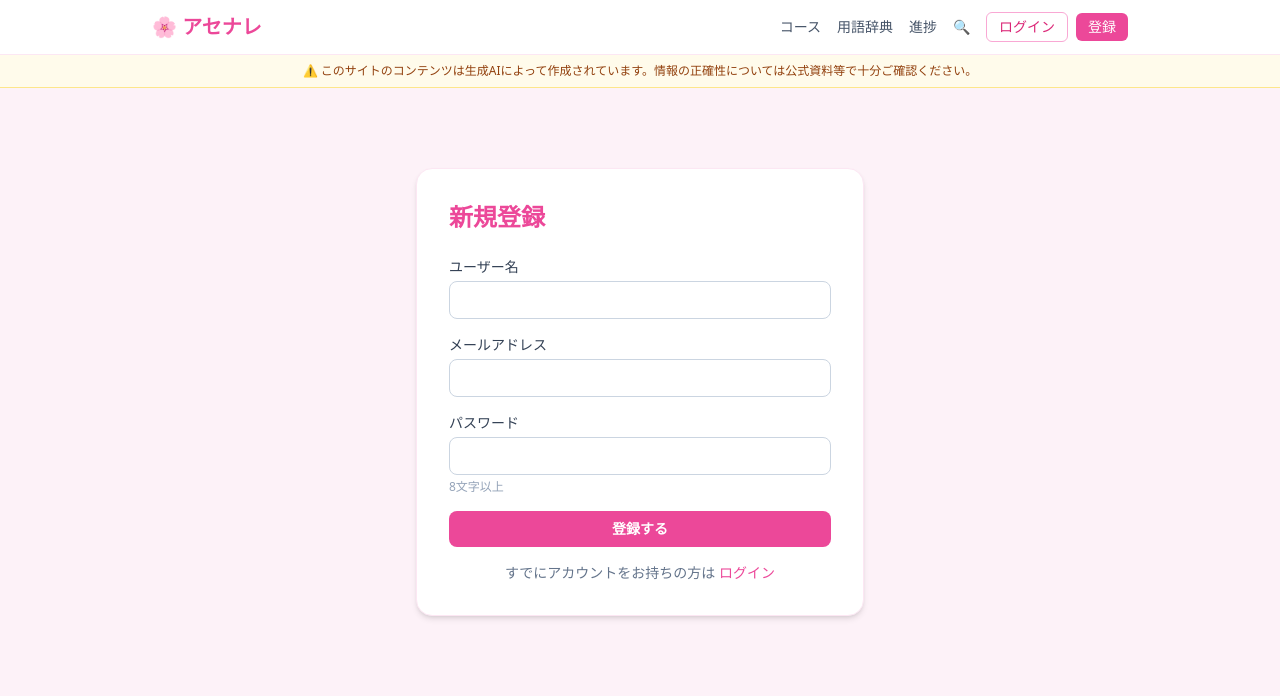
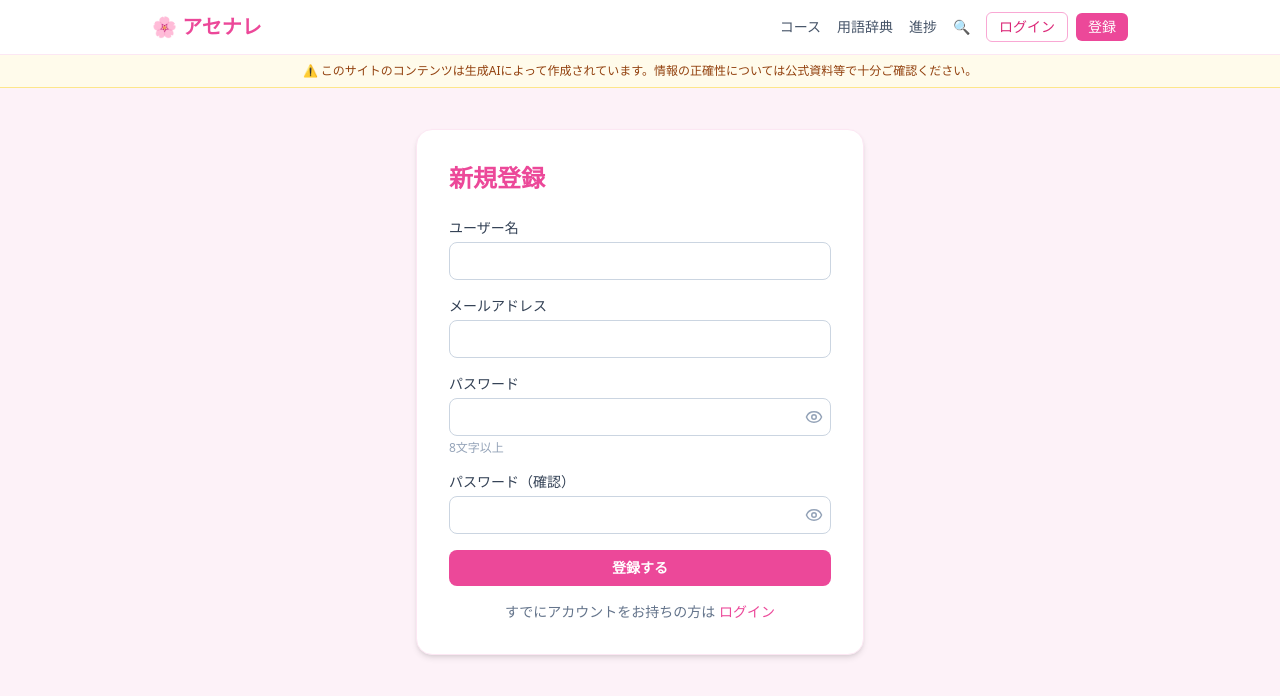
Before and after one commit to ymmtyamaterous/knowledge-assets, a Next.js app in the folder frontend/: page /auth/register in a window 1280 px wide. Shown: the top 696 px of the page. Built offline with nearby package versions, Linux system fonts and the light colour scheme; no server answers.

Commit message:
feat: 登録ページにパスワード確認機能と表示切替ボタンを追加

```diff
--- a/frontend/package.json
+++ b/frontend/package.json
@@ -10,6 +10,7 @@
     "test": "jest"
   },
   "dependencies": {
+    "lucide-react": "^1.7.0",
     "next": "15.5.12",
     "react": "19.1.1",
     "react-dom": "19.1.1"
--- a/frontend/src/app/auth/register/page.tsx
+++ b/frontend/src/app/auth/register/page.tsx
@@ -3,6 +3,7 @@
 import { useState, type FormEvent } from "react";
 import { useRouter } from "next/navigation";
 import Link from "next/link";
+import { Eye, EyeOff } from "lucide-react";
 import { useAuth } from "@/features/auth/AuthContext";
 
 export default function RegisterPage() {
@@ -11,12 +12,25 @@ export default function RegisterPage() {
   const [username, setUsername] = useState("");
   const [email, setEmail] = useState("");
   const [password, setPassword] = useState("");
+  const [confirmPassword, setConfirmPassword] = useState("");
+  const [showPassword, setShowPassword] = useState(false);
+  const [showConfirmPassword, setShowConfirmPassword] = useState(false);
   const [error, setError] = useState<string | null>(null);
   const [loading, setLoading] = useState(false);
 
   async function handleSubmit(e: FormEvent) {
     e.preventDefault();
     setError(null);
+
+    if (password.length < 8) {
+      setError("パスワードは8文字以上で入力してください。");
+      return;
+    }
+    if (password !== confirmPassword) {
+      setError("パスワードが一致しません。");
+      return;
+    }
+
     setLoading(true);
     try {
       await register(email, password, username);
@@ -56,15 +70,52 @@ export default function RegisterPage() {
           </div>
           <div>
             <label className="mb-1 block text-sm font-medium text-slate-700">パスワード</label>
+            <div className="relative">
               <input
-              type="password"
+                type={showPassword ? "text" : "password"}
                 required
                 minLength={8}
                 value={password}
                 onChange={(e) => setPassword(e.target.value)}
-              className="w-full rounded-lg border border-slate-300 px-3 py-2 text-sm focus:border-pink-400 focus:outline-none"
+                className="w-full rounded-lg border border-slate-300 px-3 py-2 pr-10 text-sm focus:border-pink-400 focus:outline-none"
               />
+              <button
+                type="button"
+                onClick={() => setShowPassword((v) => !v)}
+                className="absolute inset-y-0 right-2 flex items-center text-slate-400 hover:text-slate-600"
+                aria-label={showPassword ? "パスワードを隠す" : "パスワードを表示する"}
+              >
+                {showPassword ? <EyeOff size={18} /> : <Eye size={18} />}
+              </button>
+            </div>
             <p className="mt-1 text-xs text-slate-400">8文字以上</p>
+          </div>
+          <div>
+            <label className="mb-1 block text-sm font-medium text-slate-700">パスワード（確認）</label>
+            <div className="relative">
+              <input
+                type={showConfirmPassword ? "text" : "password"}
+                required
+                minLength={8}
+                value={confirmPassword}
+                onChange={(e) => setConfirmPassword(e.target.value)}
+                className="w-full rounded-lg border border-slate-300 px-3 py-2 pr-10 text-sm focus:border-pink-400 focus:outline-none"
+              />
+              <button
+                type="button"
+                onClick={() => setShowConfirmPassword((v) => !v)}
+                className="absolute inset-y-0 right-2 flex items-center text-slate-400 hover:text-slate-600"
+                aria-label={showConfirmPassword ? "パスワードを隠す" : "パスワードを表示する"}
+              >
+                {showConfirmPassword ? <EyeOff size={18} /> : <Eye size={18} />}
+              </button>
+            </div>
+            {confirmPassword && password !== confirmPassword && (
+              <p className="mt-1 text-xs text-red-500">パスワードが一致しません。</p>
+            )}
+            {confirmPassword && password === confirmPassword && (
+              <p className="mt-1 text-xs text-green-500">パスワードが一致しています。</p>
+            )}
           </div>
 
           {error && (
```
Also changed, not shown: 1 other file (tests, documents, lock files or other folders). Lines whose indentation alone changed are shown as unchanged.
